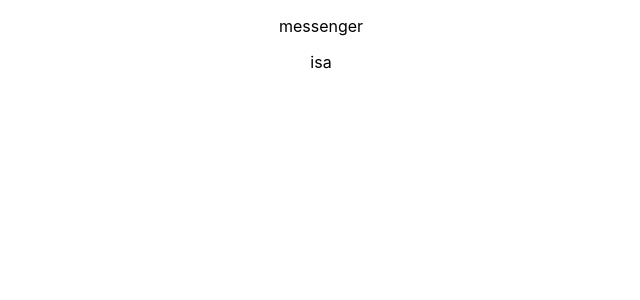
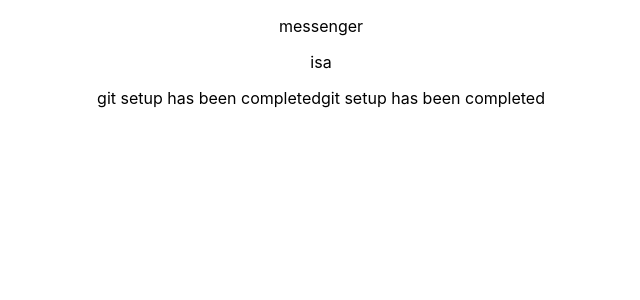
Before and after one commit to ABU-ISA-BISWAS/Messenger, a React (Create React App) app: page / in a window 1280 px wide. Shown: the top 300 px of the page, without its empty margins (319-959 px from the left). Built offline with nearby package versions, Linux system fonts and the light colour scheme.

Commit message:
from isa

```diff
--- a/src/App.js
+++ b/src/App.js
@@ -6,6 +6,10 @@
     <div className="App">
      <p>messenger</p>
      <p>isa</p>
+     <div>
+      <span>git setup has been completed</span>
+      <span>git setup has been completed</span>
+     </div>
 
     </div>
   );
```
Also changed, not shown: 1 other file (tests, documents, lock files or other folders).
